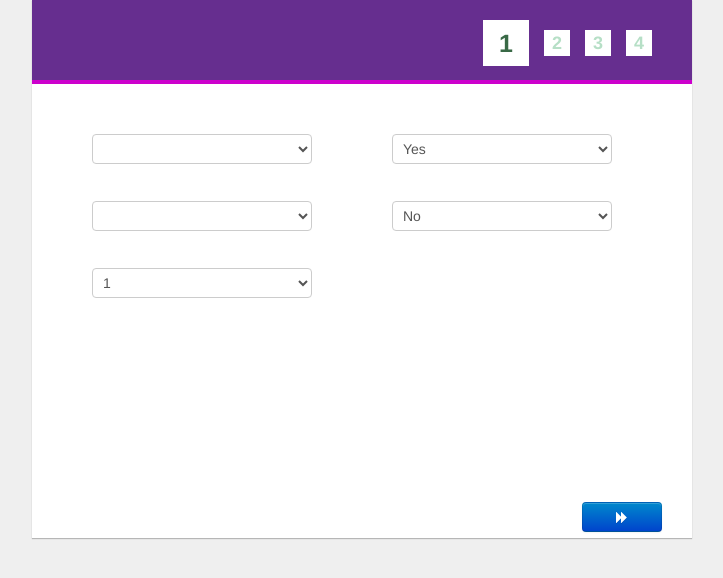
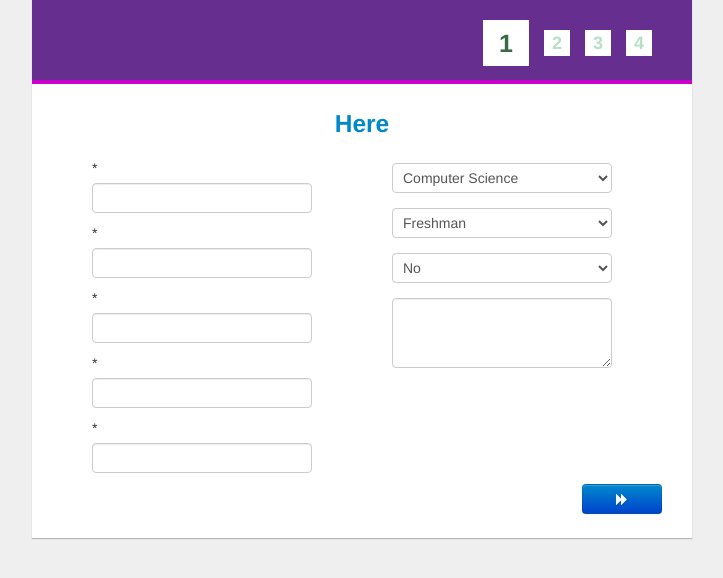
Before and after one commit to CS499-Estudio-S2015/estudio-2015, a CodeIgniter app: the page made by ea/application/views/appointments/book.php in a window 1280 px wide. Shown: the top 578 px of the page, without its empty margins (23-746 px from the left). Run offline with CodeIgniter, Linux system fonts and the light colour scheme; data that the repository does not hold is empty.

Commit message:
added major, year, esl; fixed wizard order; removed some unnecessary fields from services/users; reporting ui work

```diff
--- a/ea/application/controllers/appointments.php
+++ b/ea/application/controllers/appointments.php
@@ -98,8 +98,7 @@
             try {
                 $post_data = json_decode($_POST['post_data'], true);
                 $appointment = $post_data['appointment'];
-                $customer = $post_data['customer'];
-                var_dump($customer);
+                $customer = $post_data['customer'];\
 
                 if ($this->customers_model->exists($customer))
                         $customer['id'] = $this->customers_model->find_record_id($customer);
--- a/ea/application/libraries/notifications.php
+++ b/ea/application/libraries/notifications.php
@@ -81,7 +81,7 @@
             '$customer_name'            => $customer_data['first_name'] . ' ' . $customer_data['last_name'],
             '$customer_email'           => $customer_data['email'],
 //            '$customer_phone'           => $customer_data['phone_number'],
-            '$customer_address'         => $customer_data['address'],
+//            '$customer_address'         => $customer_data['address'],
 
             // Translations
             'Appointment Details' => $this->ci->lang->line('appointment_details_title'),
@@ -93,7 +93,7 @@
             'Name' => $this->ci->lang->line('name'),
             'Email' => $this->ci->lang->line('email'),
 //            'Phone' => $this->ci->lang->line('phone'),
-            'Address' => $this->ci->lang->line('address'),
+//            'Address' => $this->ci->lang->line('address'),
             'Appointment Link' => $this->ci->lang->line('appointment_link_title')
         );
 
--- a/ea/application/models/customers_model.php
+++ b/ea/application/models/customers_model.php
@@ -47,6 +47,7 @@
             $settings['username'] = $customer['email'];
             $this->save_settings($settings, $customer['id']);
         } else {
+            unset($customer['settings']);
             $this->update($customer);
         }
 
--- a/ea/application/views/appointments/book.php
+++ b/ea/application/views/appointments/book.php
@@ -101,6 +101,7 @@
                 // FRAME TOP BAR
                 // ------------------------------------------------------ ?>
             <div id="header">
+                <!--img src="<?php echo $this->config->base_url(); ?>assets/images/logo.png"-->
                 <span id="company-name"><?php echo $company_name; ?></span>
 
                 <div id="steps">
@@ -141,6 +142,7 @@
                 }
             ?>
 
+
             <?php
                 // ------------------------------------------------------
                 // DISPLAY EXCEPTIONS (IF ANY)
@@ -154,11 +156,76 @@
                     echo '</div>';
                 }
             ?>
+
+
+            <?php
+                // ------------------------------------------------------
+                // ENTER CUSTOMER DATA
+                // ------------------------------------------------------ ?>
+            <div id="wizard-frame-1" class="wizard-frame">
+                <div class="frame-container">
+
+                    <h3 class="frame-title"><?php echo $this->lang->line('step_three_title'); ?><a href="user/login">Here</a></h3>
+
+                    <div class="frame-content" style="width:600px">
+                        <div class="span3">
+                            <label for="first-name"><?php echo $this->lang->line('first_name'); ?> *</label>
+                            <input type="text" id="first-name" class="required" maxlength="100" />
+
+                            <label for="last-name"><?php echo $this->lang->line('last_name'); ?> *</label>
+                            <input type="text" id="last-name" class="required" maxlength="250" />
+
+                            <label for="email"><?php echo $this->lang->line('email'); ?> *</label>
+                            <input type="text" id="email" class="required" maxlength="250" />
+
+                            <label for="password"><?php echo $this->lang->line('password'); ?> * <?php echo $this->lang->line('char'); ?></label>
+                            <input type="text" id="password" class="required" maxlength="16" />
+
+                            <label for="verify"><?php echo $this->lang->line('verify'); ?> *</label>
+                            <input type="text" id="verify" class="required" maxlength="16" />
+                            <br/>
+                            <em id="form-message" class="text-error"><?php echo $this->lang->line('fields_are_required'); ?></em>
+                        </div>
+
+                        <div class="span3">
+                            <label for="major"><?php echo $this->lang->line('major'); ?></label>
+                            <select id="major">
+                                <option value="0">Computer Science</option>
+                                <option value="1">Computer Engineering</option>
+                            </select>
+
+                            <label for="year"><?php echo $this->lang->line('year'); ?></label>
+                            <select id="year">
+                                <option value="0">Freshman</option>
+                                <option value="1">Sophmore</option>
+                            </select>
+
+                            <label for="esl"><?php echo $this->lang->line('esl'); ?></label>
+                            <select id="esl">
+                                <option value="0">No</option>
+                                <option value="1">Yes</option>
+                            </select>
+
+                            <label for="notes"><?php echo $this->lang->line('notes'); ?></label>
+                            <textarea id="notes" maxlength="500" rows="3"></textarea>
+                        </div>
+                    </div>
+                </div>
+
+                <div class="command-buttons">
+                    <button type="button" id="button-next-1" class="btn button-next btn-primary"
+                            data-step_index="1">
+                        <?php echo $this->lang->line('next'); ?>
+                        <i class="icon-forward icon-white"></i>
+                    </button>
+                </div>
+            </div>
+
             <?php
                 // ------------------------------------------------------
                 // SELECT SERVICE AND PROVIDER
                 // ------------------------------------------------------ ?>
-            <div id="wizard-frame-1" class="wizard-frame">
+            <div id="wizard-frame-2" class="wizard-frame" style="display:none;">
                 <div class="frame-container">
                     <h3 class="frame-title"><?php echo $this->lang->line('step_one_title'); ?></h3>
 
@@ -246,7 +313,6 @@
                             <label for="req_visit">
                                 <strong><?php echo $this->lang->line('req_visit'); ?></strong>
                             </label>
-
                             <select id="req_visit">
                                 <option value="1">Yes</option>
                                 <option value="0">No</option>
@@ -255,7 +321,6 @@
                             <label for="first_visit">
                                 <strong><?php echo $this->lang->line('first_visit'); ?></strong>
                             </label>
-
                             <select id="first_visit">
                                 <option value="0">No</option>
                                 <option value="1">Yes</option>
@@ -267,8 +332,12 @@
                 </div>
                 <!--div id="service-description" style="display:none;"></div-->
                 <div class="command-buttons">
-                    <button type="button" id="button-next-1" class="btn button-next btn-primary"
-                            data-step_index="1">
+                    <button type="button" id="button-back-2" class="btn button-back"
+                            data-step_index="2"><i class="icon-backward"></i>
+                        <?php echo $this->lang->line('back'); ?>
+                    </button>
+                    <button type="button" id="button-next-2" class="btn button-next btn-primary"
+                            data-step_index="2">
                         <?php echo $this->lang->line('next'); ?>
                         <i class="icon-forward icon-white"></i></button>
                 </div>
@@ -278,7 +347,7 @@
                 // ------------------------------------------------------
                 // SELECT APPOINTMENT DATE
                 // ------------------------------------------------------ ?>
-            <div id="wizard-frame-2" class="wizard-frame" style="display:none;">
+            <div id="wizard-frame-3" class="wizard-frame" style="display:none;">
                 <div class="frame-container">
 
                     <h3 class="frame-title"><?php echo $this->lang->line('step_two_title'); ?></h3>
@@ -296,64 +365,8 @@
                 </div>
 
                 <div class="command-buttons">
-                    <button type="button" id="button-back-2" class="btn button-back"
+                    <button type="button" id="button-back-3" class="btn button-back"
                             data-step_index="2"><i class="icon-backward"></i>
-                        <?php echo $this->lang->line('back'); ?>
-                    </button>
-                    <button type="button" id="button-next-2" class="btn button-next btn-primary"
-                            data-step_index="2">
-                        <?php echo $this->lang->line('next'); ?>
-                        <i class="icon-forward icon-white"></i>
-                    </button>
-                </div>
-            </div>
-
-            <?php
-                // ------------------------------------------------------
-                // ENTER CUSTOMER DATA
-                // ------------------------------------------------------ ?>
-            <div id="wizard-frame-3" class="wizard-frame" style="display:none;">
-                <div class="frame-container">
-
-                    <h3 class="frame-title"><?php echo $this->lang->line('step_three_title'); ?></h3>
-
-                    <div class="frame-content" style="width:600px">
-                        <div class="span3">
-                            <label for="first-name"><?php echo $this->lang->line('first_name'); ?> *</label>
-                            <input type="text" id="first-name" class="required" maxlength="100" />
-
-                            <label for="last-name"><?php echo $this->lang->line('last_name'); ?> *</label>
-                            <input type="text" id="last-name" class="required" maxlength="250" />
-
-                            <label for="email"><?php echo $this->lang->line('email'); ?> *</label>
-                            <input type="text" id="email" class="required" maxlength="250" />
-
-                            <label for="password"><?php echo $this->lang->line('password'); ?> *</label>
-                            <input type="text" id="password" class="required" maxlength="12" />
-
-                            <br/><br/>
-                            <em id="form-message" class="text-error"><?php echo $this->lang->line('fields_are_required'); ?></em>
-                        </div>
-
-                        <div class="span3">
-                            <label for="address"><?php echo $this->lang->line('address'); ?></label>
-                            <input type="text" id="address" maxlength="250" />
-
-                            <label for="city"><?php echo $this->lang->line('city'); ?></label>
-                            <input type="text" id="city" maxlength="120" />
-
-                            <label for="zip-code"><?php echo $this->lang->line('zip_code'); ?></label>
-                            <input type="text" id="zip-code" maxlength="120" />
-
-                            <label for="notes"><?php echo $this->lang->line('notes'); ?></label>
-                            <textarea id="notes" maxlength="500" rows="3"></textarea>
-                        </div>
-                    </div>
-                </div>
-
-                <div class="command-buttons">
-                    <button type="button" id="button-back-3" class="btn button-back"
-                            data-step_index="3"><i class="icon-backward"></i>
                         <?php echo $this->lang->line('back'); ?>
                     </button>
                     <button type="button" id="button-next-3" class="btn button-next btn-primary"
@@ -363,6 +376,7 @@
                     </button>
                 </div>
             </div>
+
 
             <?php
                 // ------------------------------------------------------
@@ -376,6 +390,13 @@
                         <div id="customer-details" class="span3"></div>
                     </div>
                 </div>
+
+                <!--TO DO: Put in confirm page -->
+            <!--div class="footer">
+                <p>The eStudio is located in Room 108 RGAN.</p>
+                <p>eStudio hours are Monday - Thursday, 10 AM - 6 PM.</p>
+                <p>For more information, go to <a href="https://www.engr.uky.edu/students/estudio/">https://www.engr.uky.edu/students/estudio/</a>
+            </div-->
 
                 <div class="command-buttons">
                     <button type="button" id="button-back-4" class="btn button-back"
--- a/ea/application/views/backend/reports.php
+++ b/ea/application/views/backend/reports.php
@@ -34,10 +34,9 @@
     <ul class="nav nav-tabs">
         <li class="current-tab tab active"><a><?php echo $this->lang->line('current'); ?></a></li>
         <li class="historic-tab tab"><a><?php echo $this->lang->line('historic'); ?></a></li>
-        <li class="reports-dump">
-            <button class="report_btn" data="reports_dump">Report Dump</button>
-        </li>
+        <button class="report-btn" data="reports_dump">Data Dump</button>
     </ul>
+
 
     <?php
         // --------------------------------------------------------------
--- a/ea/application/views/backend/services.php
+++ b/ea/application/views/backend/services.php
@@ -89,12 +89,6 @@
             <label for="service-duration"><?php echo $this->lang->line('duration_minutes'); ?> *</label>
             <input type="text" id="service-duration" class="required"  />
 
-            <label for="service-price"><?php echo $this->lang->line('price'); ?> *</label>
-            <input type="text" id="service-price" class="span12 required" />
-
-            <label for="service-currency"><?php echo $this->lang->line('currency'); ?></label>
-            <input type="text" id="service-currency" class="span12" />
-
             <label for="service-category"><?php echo $this->lang->line('category'); ?></label>
             <select id="service-category" class="span12"></select>
 
--- a/ea/assets/css/frontend.css
+++ b/ea/assets/css/frontend.css
@@ -7,6 +7,8 @@
 
 body {
     background-color: #efefef;
+/*    background: url('../images/logo.png');
+    background-size: 100%; */
 }
 
 
@@ -55,7 +57,7 @@
 
 #book-appointment-wizard .frame-container .frame-title {
     text-align: center;
-    margin-bottom: 28px;
+    margin-bottom: 14px;
 }
 
 #book-appointment-wizard .frame-container .frame-content {
@@ -156,12 +158,12 @@
     min-height: 80px;
 }
 
-#book-appointment-wizard #wizard-frame-1 label {
+#book-appointment-wizard #wizard-frame-2 label {
     font-size: 19px;
     margin-bottom: 12px;
 }
 
-#book-appointment-wizard #wizard-frame-1 select {
+#book-appointment-wizard #wizard-frame-2 select {
     margin-bottom: 25px;
 }
 
@@ -185,3 +187,7 @@
 #cancel-appointment-frame form {
     display: inline;
 }
+
+#footer {
+    text-align: center;
+}
--- a/ea/assets/js/frontend_book.js
+++ b/ea/assets/js/frontend_book.js
@@ -143,7 +143,7 @@
         $('.button-next').click(function() {
             // If we are on the 2nd tab then the user should have an appointment hour
             // selected.
-            if ($(this).attr('data-step_index') === '2') {
+            if ($(this).attr('data-step_index') === '3') {
                 if ($('.selected-hour').length == 0) {
                     if ($('#select-hour-prompt').length == 0) {
                         $('#available-hours').append('<br><br>'
@@ -157,7 +157,7 @@
 
             // If we are on the 3rd tab then we will need to validate the user's
             // input before proceeding to the next step.
-            if ($(this).attr('data-step_index') === '3') {
+            if ($(this).attr('data-step_index') === '1') {
                 if (!FrontendBook.validateCustomerForm()) {
                     return; // Validation failed, do not continue.
                 } else {
@@ -376,7 +376,7 @@
      * @return {bool} Returns the validation result.
      */
     validateCustomerForm: function() {
-        $('#wizard-frame-3 input').css('border', '');
+        $('#wizard-frame-1 input').css('border', '');
 
         try {
             // Validate required fields.
@@ -441,8 +441,8 @@
         $('#customer-details').html(
             '<h4>' + $('#first-name').val() + ' ' + $('#last-name').val() + '</h4>' +
             '<p>' +
-            	EALang['password'] + ': ' + $('#password').val() +
-            	'<br/>' +
+ //           	EALang['password'] + ': ' + $('#password').val() +
+ //           	'<br/>' +
             	EALang['email'] + ': ' + $('#email').val() +
             	'<br/>' +
             	EALang['address'] + ': ' + $('#address').val() +
@@ -461,16 +461,16 @@
             'last_name': $('#last-name').val(),
             'first_name': $('#first-name').val(),
             'email': $('#email').val(),
-            'address': $('#address').val(),
-            'city': $('#city').val(),
-            'zip_code': $('#zip-code').val(),
+            'major': $('#major').val(),
+            'year': $('#year').val(),
+            'esl': $('#esl').val(),
             'settings': {
                 'password': $('#password').val()
             }
         };
 
 //        console.log(('#password').val());
-        console.log(postData['customer']['password']);
+//        console.log(postData['customer']['password']);
 
         postData['appointment'] = {
             'start_datetime': $('#select-date').datepicker('getDate').toString('yyyy-MM-dd')
@@ -555,9 +555,9 @@
             $('#first-name').val(customer['first_name']);
             $('#email').val(customer['email']);
             $('#password').val(customer['settings']['password']);
-            $('#address').val(customer['address']);
-            $('#city').val(customer['city']);
-            $('#zip-code').val(customer['zip_code']);
+            $('#major').val(customer['major']);
+            $('#year').val(customer['year']);
+            $('#esl').val(customer['esl']);
             var appointmentNotes = (appointment['notes'] !== null)
                     ? appointment['notes'] : '';
             $('#notes').val(appointmentNotes);
```
Also changed, not shown: ea/application/language/english/translations_lang.php (+7 -2 lines), ea/application/views/backend/users.php (+0 -30 lines), ea/assets/css/backend.css (+7 -3 lines).
